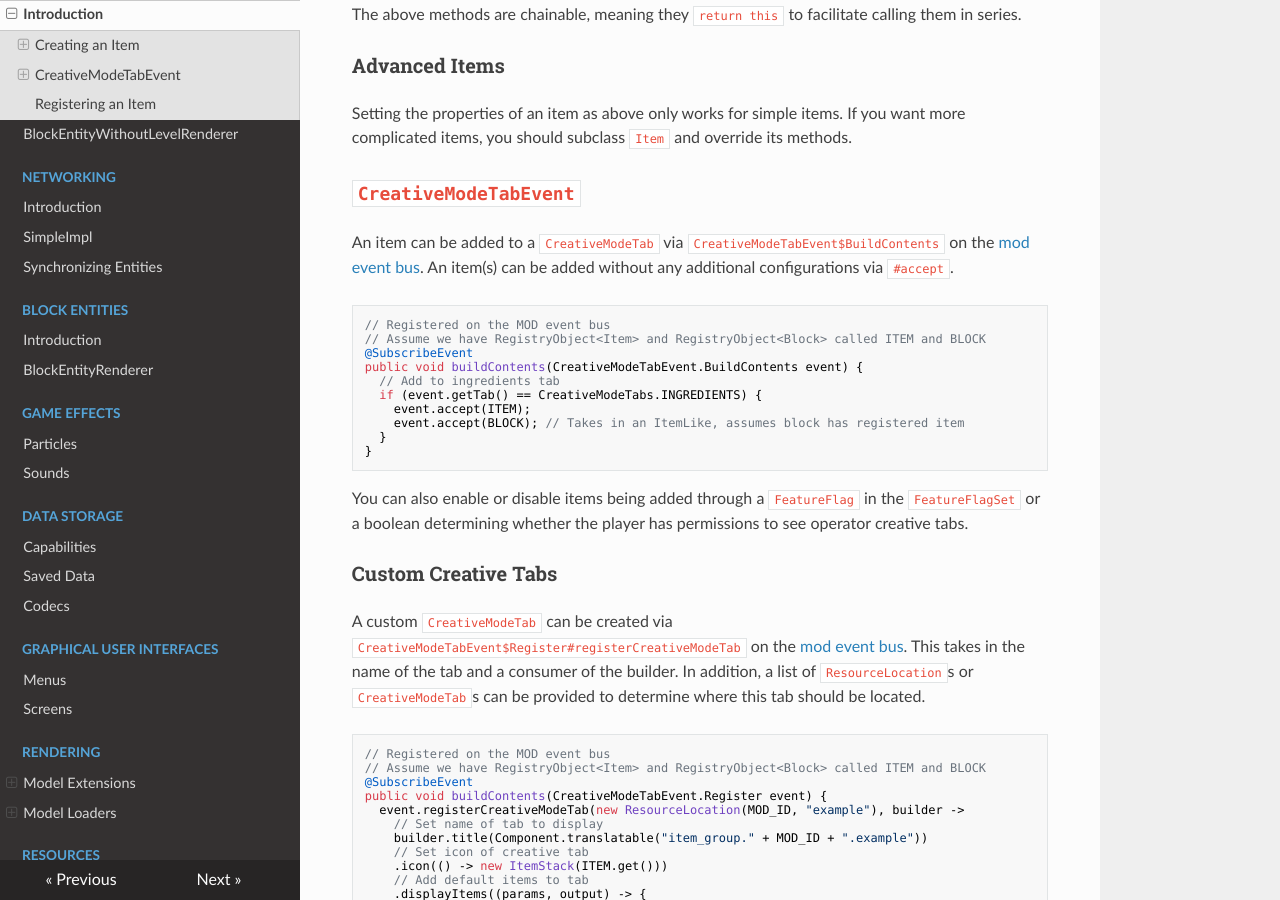
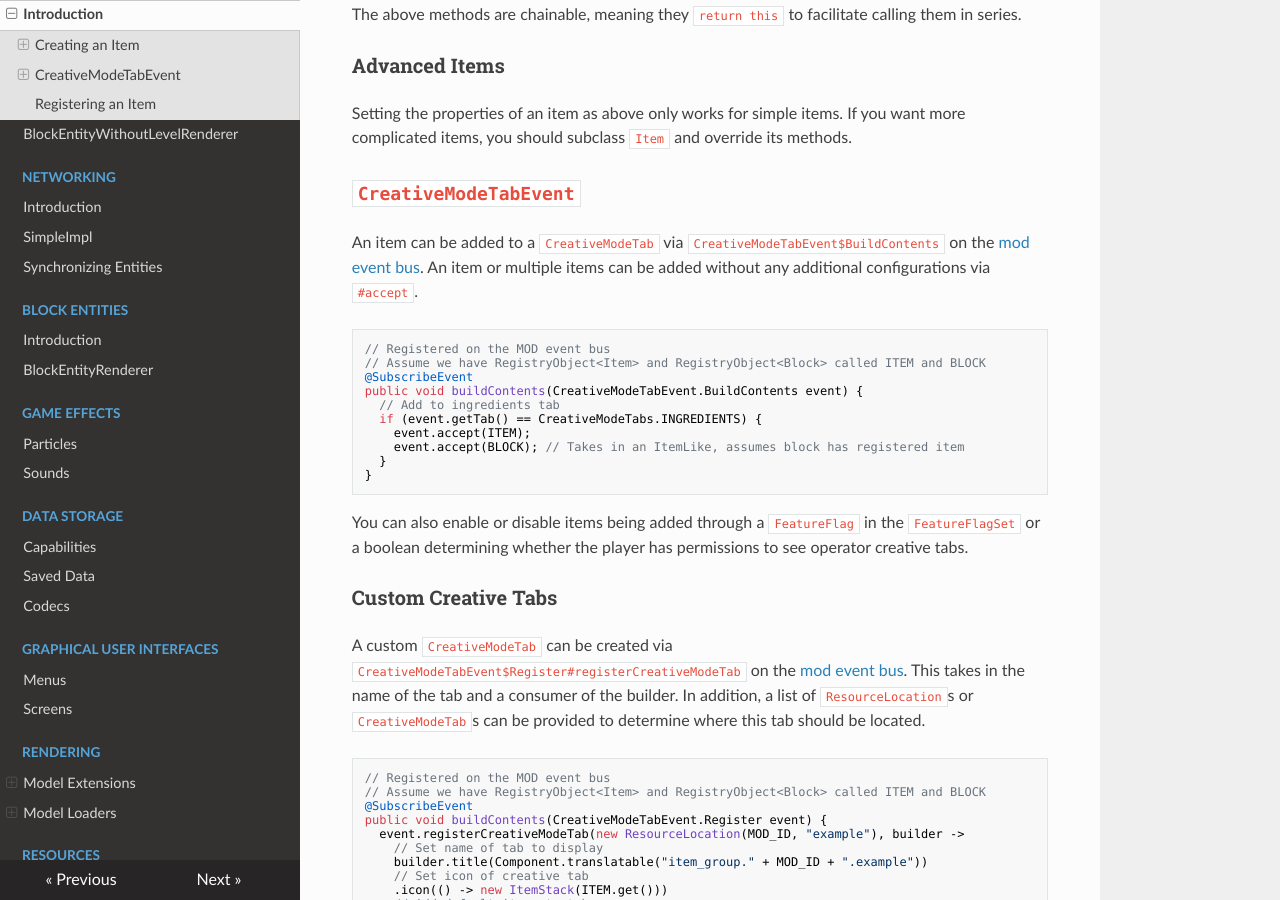
Before and after one commit to MinecraftForge/Documentation, an MkDocs documentation site: the page built from docs/items/index.md, in a window 1280 px wide and 900 px high, scrolled down 692 px. Built offline with MkDocs 1.6.1, drawn with Linux system fonts in a browser that asks for light colours; nearby versions of some CDN libraries.

Commit message:
1.19.x: improve an expression within items/index.md
The expression "An item(s)" is invalid on grammar when it refers to the
plural meaning at which it turns into "An items". To avoid the possibly
vague thoughts for some readers about this, change this into "An item or
multiple items", towards which readers are able to comprehend both
grammatically and misunderstanding-avoidingly.

Signed-off-by: src_resources <src.res.211@gmail.com>

````diff
--- a/docs/items/index.md
+++ b/docs/items/index.md
@@ -26,7 +26,7 @@ Setting the properties of an item as above only works for simple items. If you w
 
 ## `CreativeModeTabEvent`
 
-An item can be added to a `CreativeModeTab` via `CreativeModeTabEvent$BuildContents` on the [mod event bus][modbus]. An item(s) can be added without any additional configurations via `#accept`.
+An item can be added to a `CreativeModeTab` via `CreativeModeTabEvent$BuildContents` on the [mod event bus][modbus]. An item or multiple items can be added without any additional configurations via `#accept`.
 
 ```java
 // Registered on the MOD event bus
````
